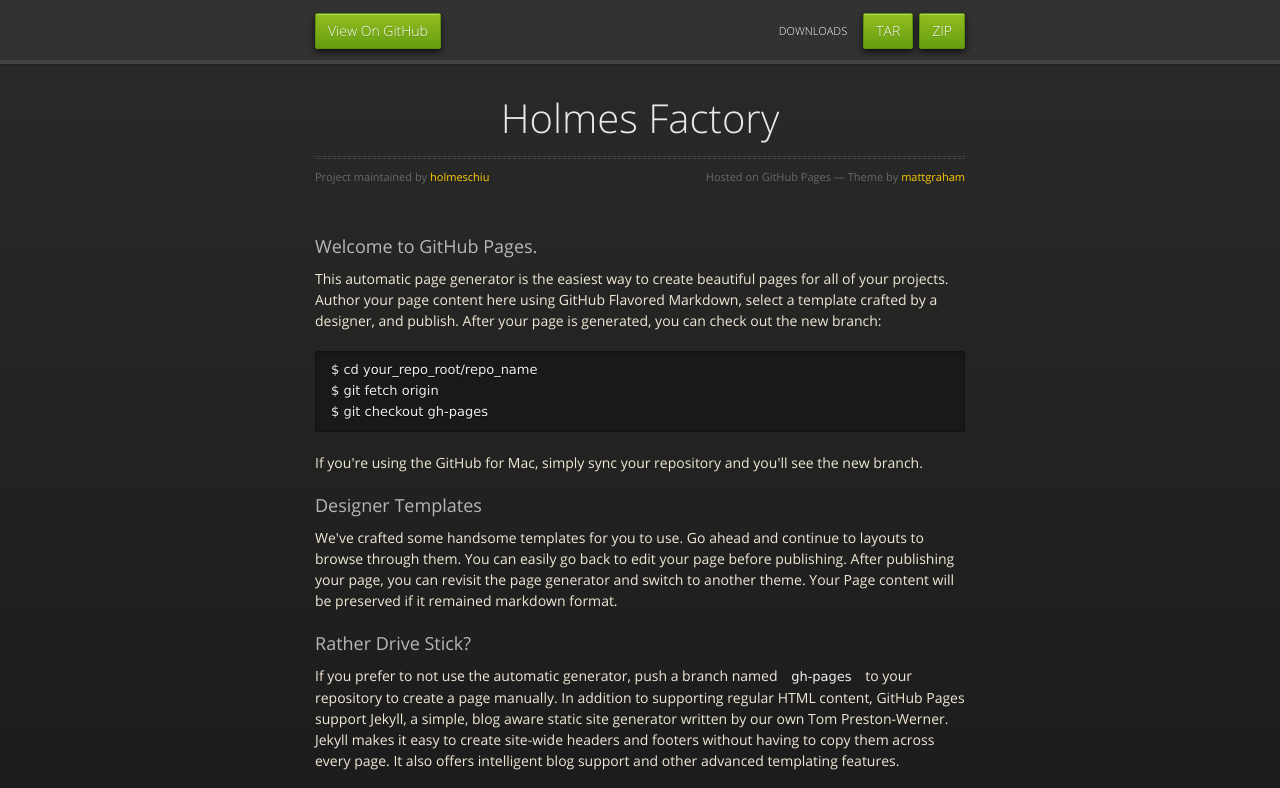
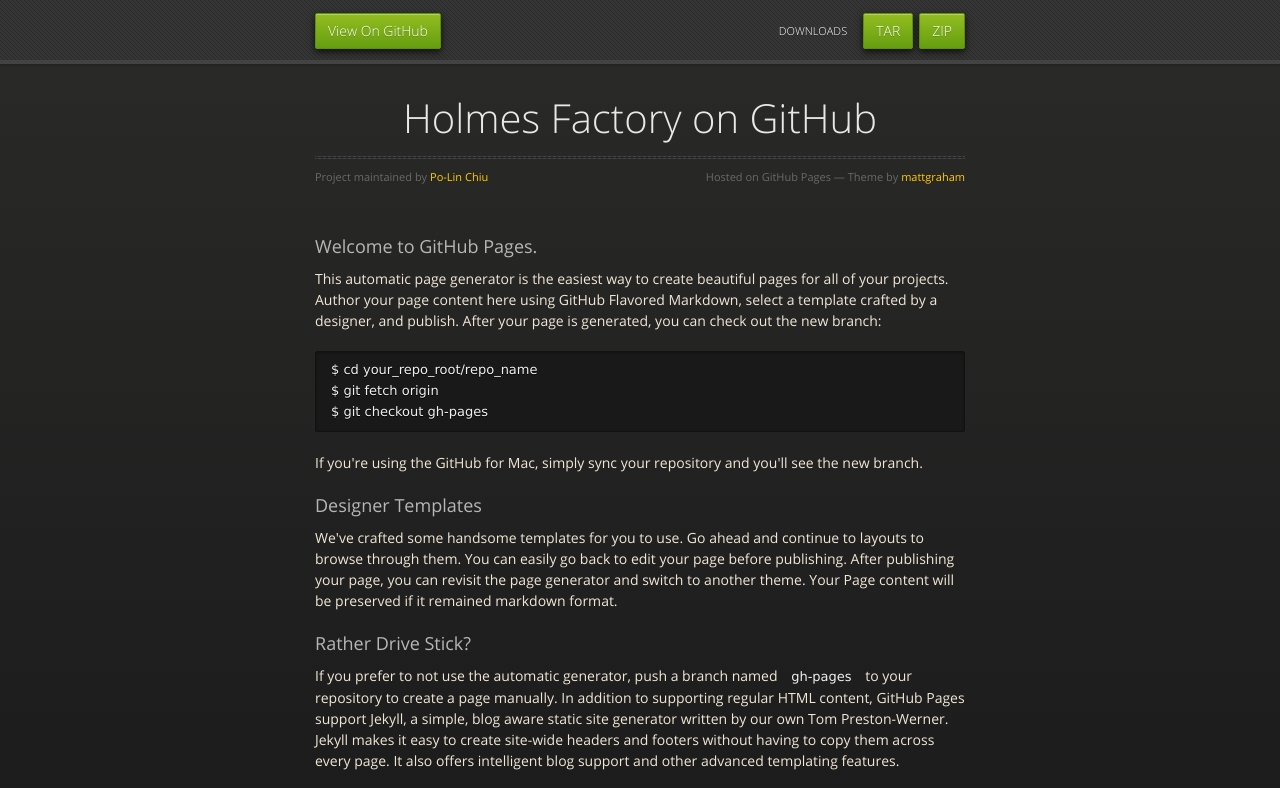
Before and after one commit to holmeschiu/Holmes-Factory, a plain HTML site: page index.html in a window 1280 px wide. Shown: the top 788 px of the page. Drawn offline with nearby package versions, Linux system fonts and the light colour scheme.

Commit message:
First test for the first page

```diff
--- a/index.html
+++ b/index.html
@@ -31,10 +31,10 @@
 
       <section>
         <div id="title">
-          <h1>Holmes Factory</h1>
+          <h1>Holmes Factory on GitHub</h1>
           <p></p>
           <hr>
-          <span class="credits left">Project maintained by <a href="https://github.com/holmeschiu">holmeschiu</a></span>
+          <span class="credits left">Project maintained by <a href="https://github.com/holmeschiu">Po-Lin Chiu</a></span>
           <span class="credits right">Hosted on GitHub Pages &mdash; Theme by <a href="https://twitter.com/michigangraham">mattgraham</a></span>
         </div>
 
```
